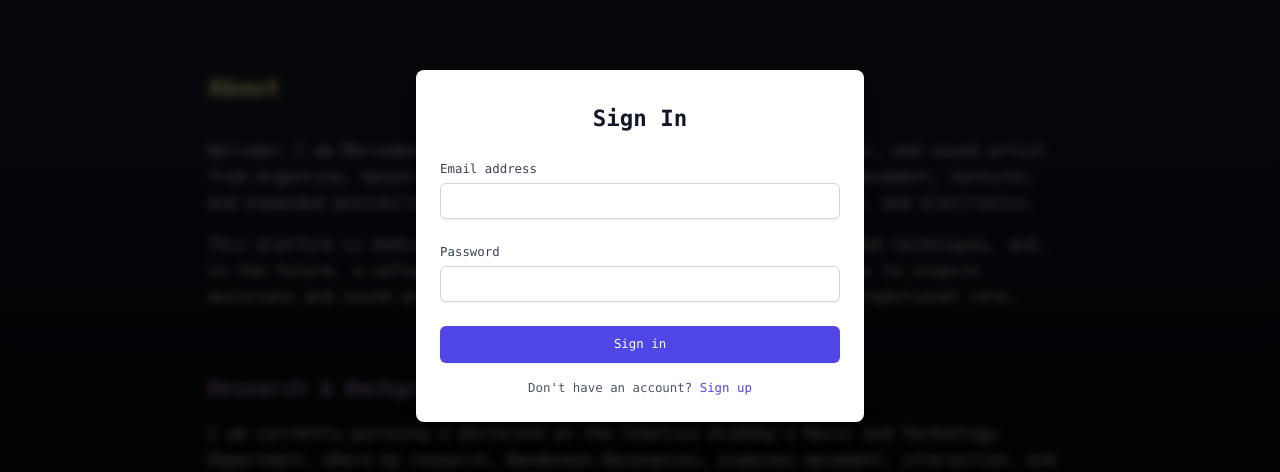
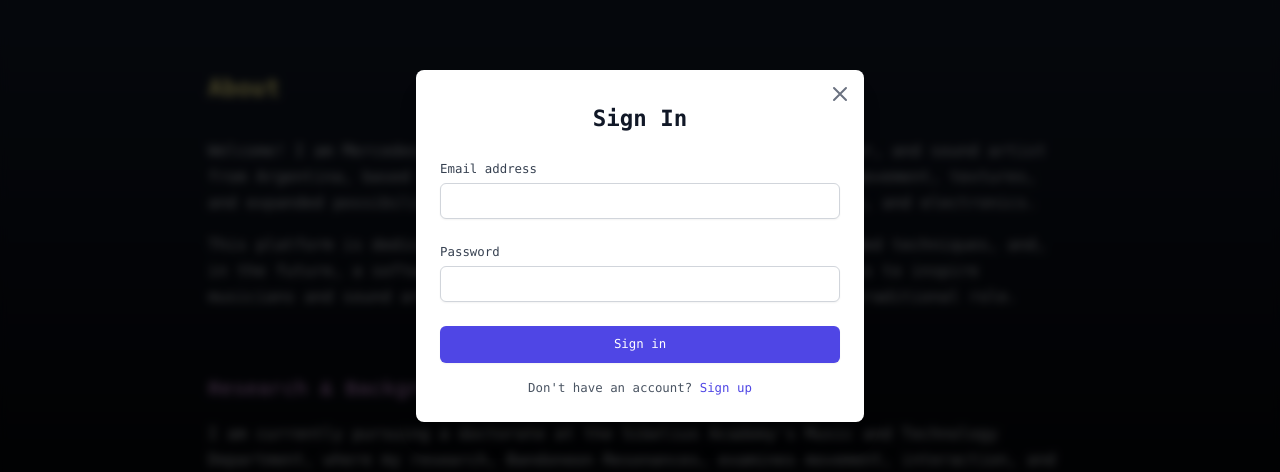
Before and after one commit to manuK1777/extended-bandoneon, a Next.js app: page /about in a window 1280 px wide. Both pictures are taken after a click on the button "Login". Shown: the part 154-626 px from the top of the page. Built offline with nearby package versions, Linux system fonts and the light colour scheme; no server answers.

Commit message:
Fix modal close button positioning

```diff
--- a/app/login/page.tsx
+++ b/app/login/page.tsx
@@ -10,15 +10,12 @@ export default function LoginPage() {
   const { isAuthenticated, isAdmin, openLoginModal } = useAuth();
 
   useEffect(() => {
-    // If already authenticated and admin, redirect to admin dashboard
-    if (isAuthenticated && isAdmin) {
+   if (isAuthenticated && isAdmin) {
       router.push('/admin/dashboard');
     }
-    // If not authenticated, open the login modal
     else if (!isAuthenticated) {
       openLoginModal();
     }
-    // If authenticated but not admin, redirect to home
     else {
       router.push('/');
     }
--- a/components/auth/AuthModal.tsx
+++ b/components/auth/AuthModal.tsx
@@ -31,7 +31,7 @@ export default function AuthModal() {
             exit={{ opacity: 0 }}
           >
             <motion.div
-              className="bg-white dark:bg-gray-900 rounded-lg shadow-xl w-full max-w-md p-6"
+              className="bg-white dark:bg-gray-900 rounded-lg shadow-xl w-full max-w-md p-6 relative"
               initial={{ scale: 0.9, opacity: 0, y: 20 }}
               animate={{ scale: 1, opacity: 1, y: 0 }}
               exit={{ scale: 0.9, opacity: 0, y: 20 }}
@@ -40,7 +40,7 @@ export default function AuthModal() {
             >
               {/* Close button */}
               <button
-                className="absolute top-4 right-4 text-gray-500 hover:text-gray-700 dark:text-gray-400 dark:hover:text-gray-200"
+                className="absolute top-3 right-3 text-gray-500 hover:text-gray-700 dark:text-gray-400 dark:hover:text-gray-200"
                 onClick={closeAuthModal}
                 aria-label="Close"
               >
```
